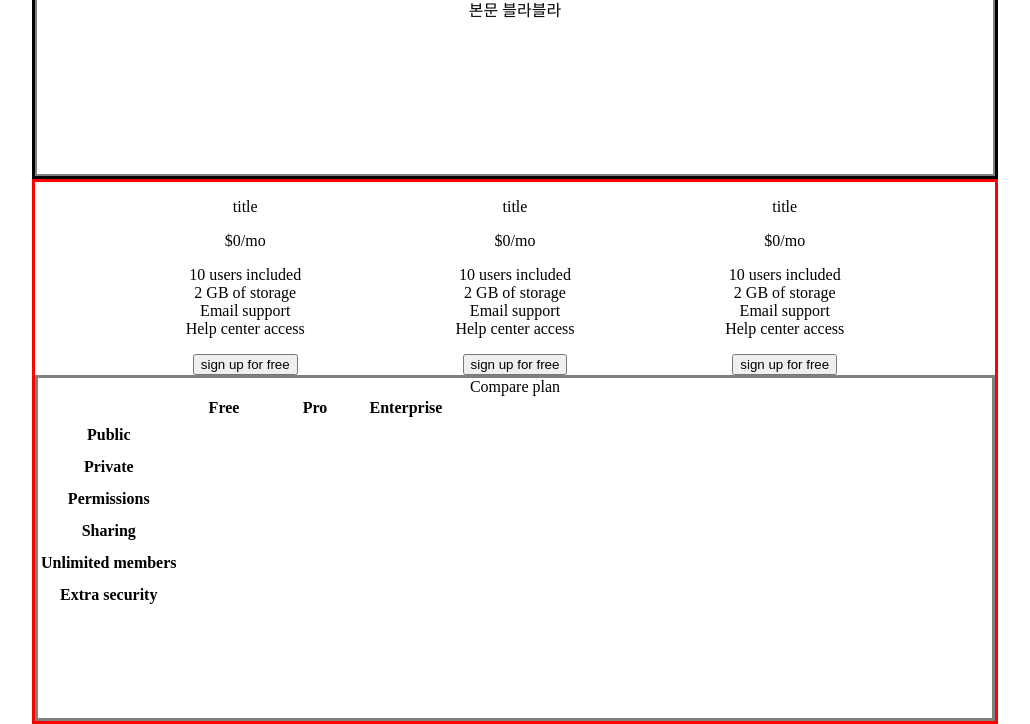
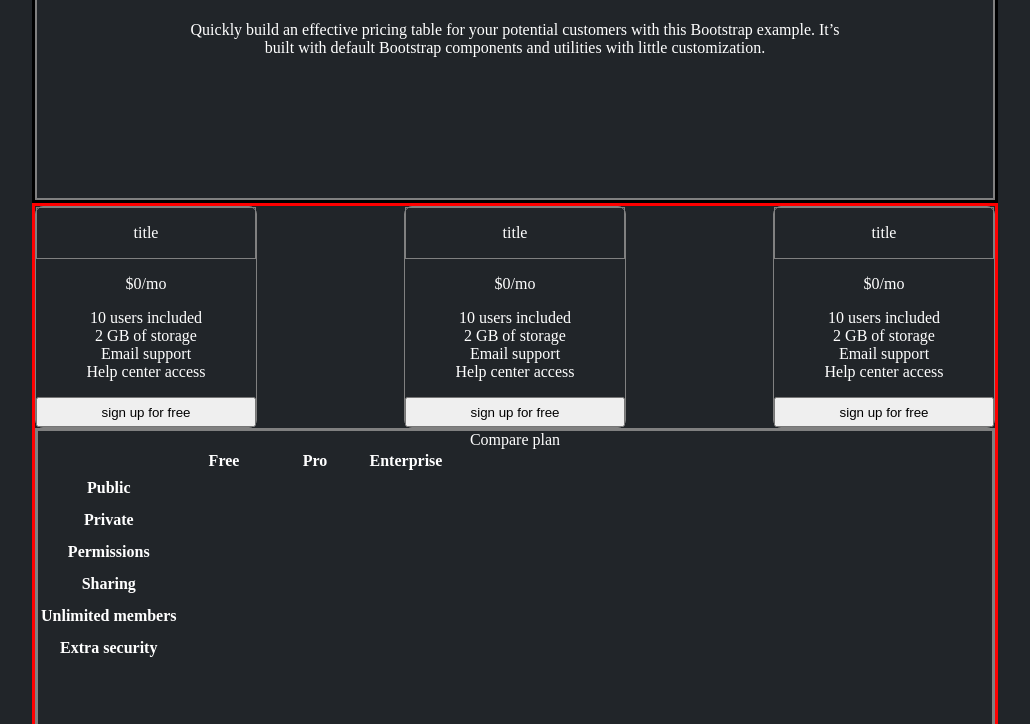
Before and after one commit to 2024OSS/1-sungyu0309, a plain HTML site: page example.html in a window 1280 px wide. Shown: the part 156-880 px from the top of the page, without its empty margins (128-1158 px from the left). Drawn offline with Linux system fonts and the light colour scheme.

Commit message:
style : 구독 모델 컴포넌트 스타일 추가

```diff
--- a/example.html
+++ b/example.html
@@ -8,6 +8,8 @@
       body {
         margin: 0;
         height: 100%;
+        background-color: rgb(33, 37, 41);
+        color: white;
       }
 
       #container {
@@ -24,12 +26,18 @@
       #navigation {
         width: 100%;
         border: 2px solid yellowgreen;
-        padding-bottom: 16px;
+
         display: flex;
         justify-content: space-between;
+        align-items: center;
 
         >div>span{
           margin-left: 10px;
+          cursor: pointer;
+        }
+
+        >div>span:hover{
+          color: rgb(208, 206, 206);
         }
       }
 
@@ -38,6 +46,7 @@
         display: flex;
         flex-direction: column;
         text-align: center;
+        align-items: center;
       }
 
       #main_container {
@@ -47,10 +56,24 @@
 
       #content_list {
         display: flex;
-        justify-content: space-evenly;
+        justify-content: space-between;
+      }
 
-        >.content{
-          text-align: center;
+      .content{
+        text-align: center;
+        border: 1px solid gray;
+        border-radius: 8px;
+
+        > .content_title{
+          border: 1px solid gray;
+          padding: 16px;
+          vertical-align: middle;
+          margin: 0;
+        }
+
+        >.content_btn{
+          width: 220px;
+          height: 30px;
         }
       }
 
@@ -83,7 +106,7 @@
 
       @media screen and (min-width: 700px) {
         #navigation {
-          height: 40px;
+          height: 80px;
         }
 
         #title {
@@ -93,7 +116,7 @@
 
       @media screen and (max-width: 700px) {
         #navigation {
-          height: 84px;
+          height: 124px;
         }
 
         #title {
@@ -108,8 +131,9 @@
       <div id="header">
         <div id="navigation">
           <div id="main_links">
-            <img src="#" alt="img"/>
-            <span>Pricing Example</span>
+            <!-- <img src="#" alt="img"/> -->
+            <svg xmlns="http://www.w3.org/2000/svg" width="40" height="32" class="d-block my-1" viewBox="0 0 118 94" role="img"></svg>
+            <span>Pricing example</span>
           </div>
           <div id="sub_links">
             <span>Features</span>
@@ -120,38 +144,38 @@
         </div>
         <div id="title">
           <h2>Pricing</h2>
-          <p>본문 블라블라</p>
+          <p style="width: 70%;">Quickly build an effective pricing table for your potential customers with this Bootstrap example. It’s built with default Bootstrap components and utilities with little customization.</p>
         </div>
       </div>
 
       <div id="main_container">
         <div id="content_list">
           <div class="content">
-            <p>title</p>
-            <p><span>$0</span><span>/mo</span></p>
-            <p>10 users included</br>
-              2 GB of storage</br>
-              Email support</br>
-              Help center access
-            </p>
-            <button>sign up for free</button>
-          </div>
-          <div class="content">
-            <p>title</p>
-            <p><span>$0</span><span>/mo</span></p>
-            <p>10 users included</br>
+            <p class="content_title">title</p>
+            <p class="content_price"><span>$0</span><span>/mo</span></p>
+            <p class="content_explanation">10 users included</br>
               2 GB of storage</br>
               Email support</br>
               Help center access</p>
-            <button>sign up for free</button></div>
+            <button class="content_btn">sign up for free</button>
+          </div>
           <div class="content">
-            <p>title</p>
-            <p><span>$0</span><span>/mo</span></p>
-            <p>10 users included</br>
-            2 GB of storage</br>
-            Email support</br>
-            Help center access</p>
-            <button>sign up for free</button>
+            <p class="content_title">title</p>
+            <p class="content_price"><span>$0</span><span>/mo</span></p>
+            <p class="content_explanation">10 users included</br>
+              2 GB of storage</br>
+              Email support</br>
+              Help center access</p>
+            <button class="content_btn">sign up for free</button>
+          </div>
+          <div class="content">
+            <p class="content_title">title</p>
+            <p class="content_price"><span>$0</span><span>/mo</span></p>
+            <p class="content_explanation">10 users included</br>
+              2 GB of storage</br>
+              Email support</br>
+              Help center access</p>
+            <button class="content_btn">sign up for free</button>
           </div>
         </div>
 
```
